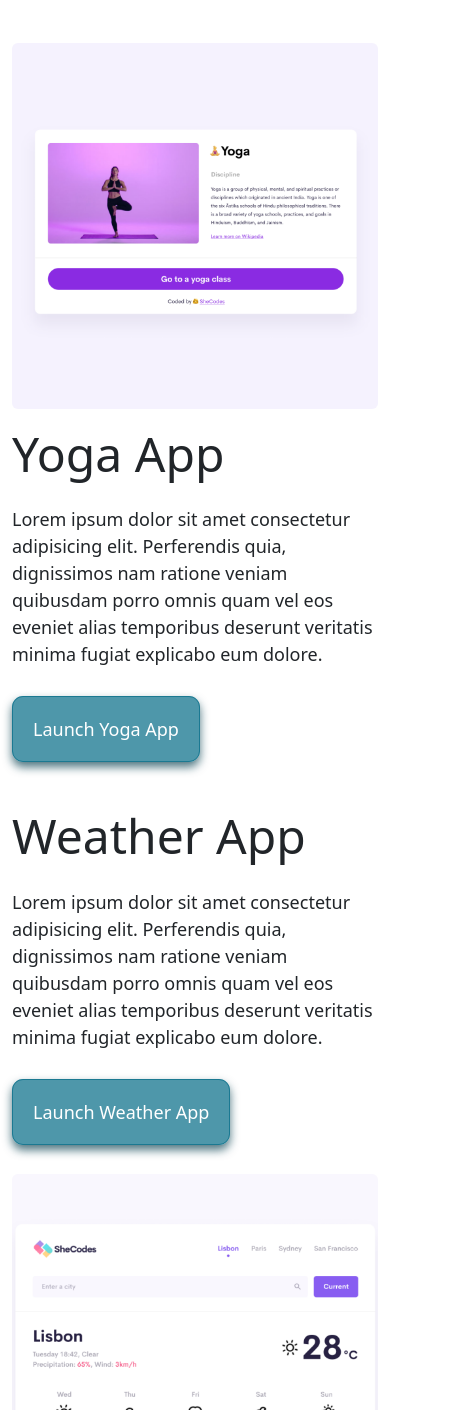
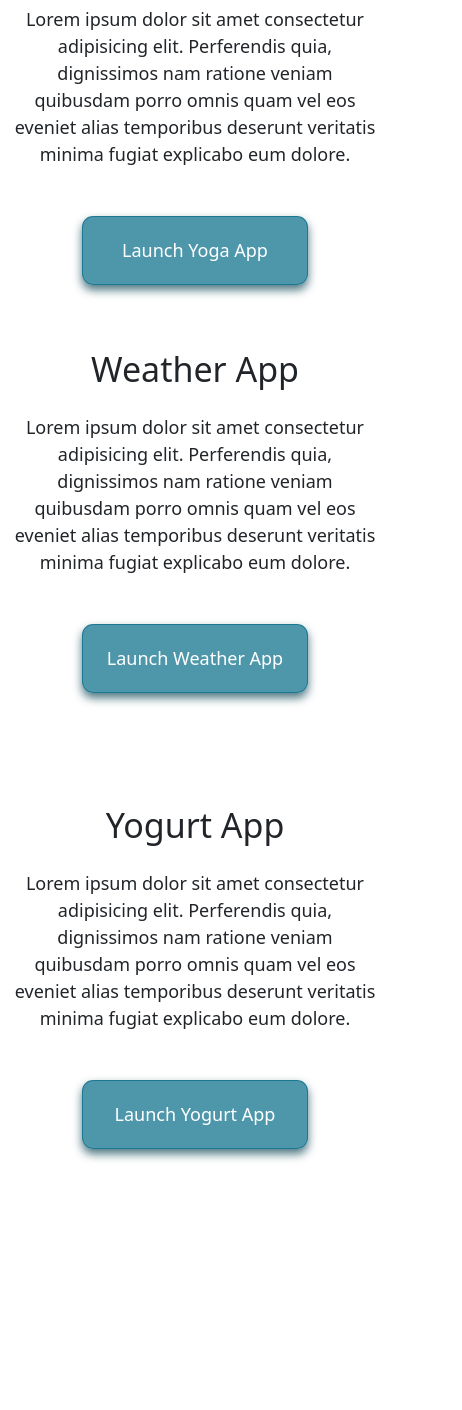
Before and after one commit to AnastasiaCherniakh/Multiple-pages, a plain HTML site: page index.html in a window 390 px wide. Shown: the part 590-2000 px from the top of the page, 462 px wide, since content can reach past the window. After the commit the page ends 1787 px from the top, so only its background shows below. Drawn offline with nearby package versions, Linux system fonts and the light colour scheme.

Commit message:
made pages responsive

```diff
--- a/style.css
+++ b/css/style.css
@@ -38,6 +38,7 @@ h2 {
 h3 {
     font-size: 24px;
     opacity: 0.7;
+    margin-top: 10px;
 }
 
 .about-paragraphs p {
@@ -89,6 +90,7 @@ h3 {
     font-size: 18px;
     line-height: 1.5;
     margin-bottom: 40px;
+    text-align: left;
 }
 
 .app-btn {
@@ -106,4 +108,47 @@ h3 {
     font-size: 18px;
     text-align: center;
     margin: 10px;
+    line-height: 1.5;
 }
+
+.app-name {
+    text-align: left;
+}
+
+#contact {
+    margin: 30px;
+}
+
+@media (max-width: 576px) {
+    h1 {
+        font-size: 50px;
+    }
+
+    h2 {
+        font-size: 34px;
+
+    }
+
+    .app-img {
+        display: none;
+    }
+
+    .app-name {
+        text-align: center;
+    }
+
+    .app-info {
+        text-align: center;
+    }
+
+    .app-btn {
+        display: block;
+        text-align: center;
+        margin: 0 70px;
+    }
+
+    .text-about {
+        margin: 15px;
+    }
+
+}
--- a/index.html
+++ b/index.html
@@ -6,10 +6,10 @@
     <meta http-equiv="X-UA-Compatible" content="IE=edge" />
     <meta name="viewport" content="width=device-width, initial-scale=1.0" />
     <meta name="description" content="This website is Anastasias Cherniakh portfolio where you can find all the projects she worked on and her contact information">
-    <title>Anastasia Cherniakh - Portfolio</title>
+    <title>Front-end developer - Anastasia Cherniakh</title>
     <link href="https://cdn.jsdelivr.net/npm/bootstrap@5.2.2/dist/css/bootstrap.min.css" rel="stylesheet"
         integrity="sha384-Zenh87qX5JnK2Jl0vWa8Ck2rdkQ2Bzep5IDxbcnCeuOxjzrPF/et3URy9Bv1WTRi" crossorigin="anonymous" />
-    <link rel="stylesheet" href="style.css" />
+    <link rel="stylesheet" href="css/style.css" />
 </head>
 
 <body>
@@ -44,12 +44,12 @@
     </div>
     <div class="container">
         <div class="row mt-5">
-            <div class="col-md-6">
-                <img src="./images/yoga.png" alt="yoga" class="img-fluid rounded">
+            <div class="col-sm-6">
+                <img src="./images/yoga.png" alt="yoga app preview" class="app-img img-fluid rounded">
             </div>
-            <div class="col-md-6">
-                <h2 class="text-start mt-3">Yoga App</h2>
-                <p class="text-start mt-4 app-info">Lorem ipsum dolor sit amet consectetur adipisicing elit. Perferendis quia, dignissimos nam ratione veniam quibusdam
+            <div class="col-sm-6">
+                <h2 class="mt-3 app-name">Yoga App</h2>
+                <p class="mt-4 app-info">Lorem ipsum dolor sit amet consectetur adipisicing elit. Perferendis quia, dignissimos nam ratione veniam quibusdam
                 porro omnis quam vel eos eveniet alias temporibus deserunt veritatis minima fugiat explicabo eum dolore.</p>
                 <div class="mt-5 mb-5">
                     <a href="#" class="app-btn">Launch Yoga App</a>
@@ -57,26 +57,26 @@
             </div>
         </div>
         <div class="row">
-            <div class="col-md-6">
-                <h2 class="text-start mt-3">Weather App</h2>
-                <p class="text-start mt-4 app-info">Lorem ipsum dolor sit amet consectetur adipisicing elit. Perferendis quia,
+            <div class="col-sm-6">
+                <h2 class="mt-3 app-name">Weather App</h2>
+                <p class="mt-4 app-info">Lorem ipsum dolor sit amet consectetur adipisicing elit. Perferendis quia,
                     dignissimos nam ratione veniam quibusdam
                     porro omnis quam vel eos eveniet alias temporibus deserunt veritatis minima fugiat explicabo eum dolore.</p>
                     <div class="mt-5 mb-5">
                         <a href="#" class="app-btn">Launch Weather App</a>
                     </div>
                 </div>
-                <div class="col-md-6">
-                    <img src="./images/weather.png" alt="weather" class="img-fluid rounded">
+                <div class="col-sm-6">
+                    <img src="./images/weather.png" alt="weather app preview" class="app-img img-fluid rounded">
                 </div>
             </div>
             <div class="row mt-5">
-                <div class="col-md-6">
-                    <img src="./images/yogurt.png" alt="yogurt" class="img-fluid rounded">
+                <div class="col-sm-6">
+                    <img src="./images/yogurt.png" alt="yogurt app preview" class="app-img img-fluid rounded">
                 </div>
-                <div class="col-md-6">
-                    <h2 class="text-start mt-3">Yogurt App</h2>
-                    <p class="text-start mt-4 app-info">Lorem ipsum dolor sit amet consectetur adipisicing elit. Perferendis quia,
+                <div class="col-sm-6">
+                    <h2 class="mt-3 app-name">Yogurt App</h2>
+                    <p class="mt-4 app-info">Lorem ipsum dolor sit amet consectetur adipisicing elit. Perferendis quia,
                         dignissimos nam ratione veniam quibusdam
                         porro omnis quam vel eos eveniet alias temporibus deserunt veritatis minima fugiat explicabo eum dolore.</p>
                     <div class="mt-5 mb-5">
```
Also changed, not shown: about.html (+5 -5 lines).
